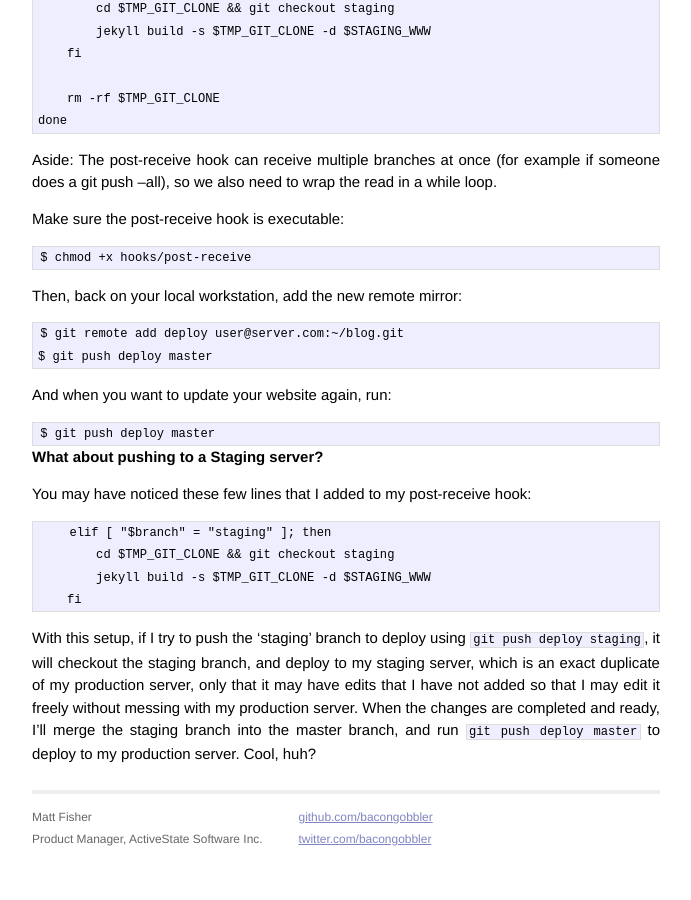
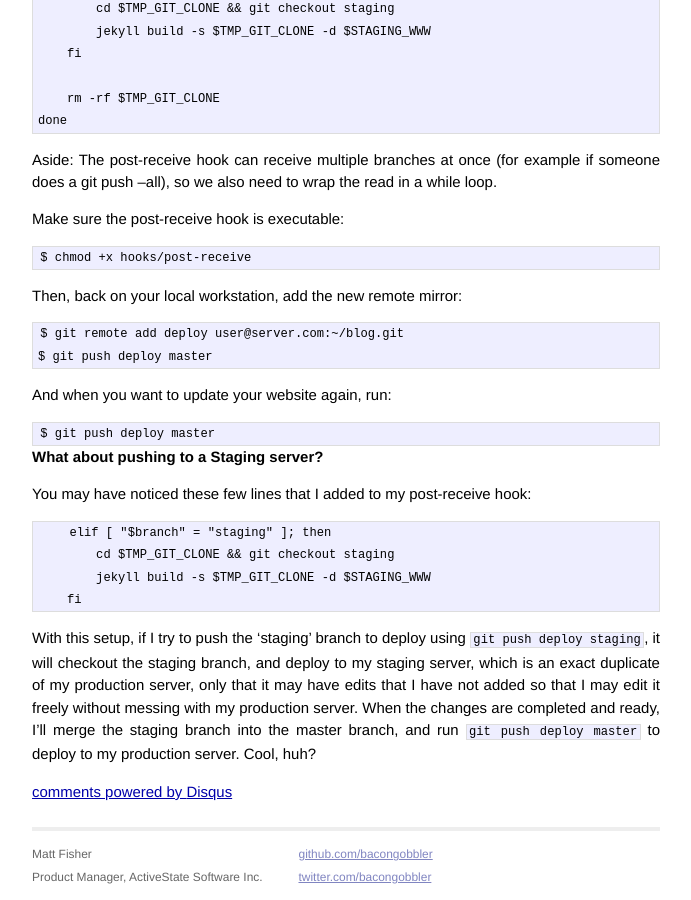
Before and after one commit to bacongobbler/bacongobbler.github.io, a Jekyll site: the page built from _posts/2013-07-05-blog-deployment-setup.md, in a window 1280 px wide and 900 px high, scrolled down 1371 px. Shown: the whole window, without its empty margins (294-985 px from the left). Built offline with Jekyll 4.4.1, drawn with Linux system fonts in a browser that asks for light colours; comment, search, counter and statistics services are not loaded; before the commit the page ends 2234 px from its top, so only the background shows below that; some of the changed lines change nothing that is shown.

Commit message:
add Disqus as the global comment system

```diff
--- a/_layouts/post.html
+++ b/_layouts/post.html
@@ -7,3 +7,19 @@
 <div class="post">
 {{ content }}
 </div>
+
+{% if page.comments %}
+    <div id="disqus_thread"></div>
+    <script type="text/javascript">
+        var disqus_shortname = 'bacongobbler'; // required: replace example with your forum shortname
+
+        /* * * DON'T EDIT BELOW THIS LINE * * */
+        (function() {
+            var dsq = document.createElement('script'); dsq.type = 'text/javascript'; dsq.async = true;
+            dsq.src = '//' + disqus_shortname + '.disqus.com/embed.js';
+            (document.getElementsByTagName('head')[0] || document.getElementsByTagName('body')[0]).appendChild(dsq);
+        })();
+    </script>
+    <noscript>Please enable JavaScript to view the <a href="http://disqus.com/?ref_noscript">comments powered by Disqus.</a></noscript>
+    <a href="http://disqus.com" class="dsq-brlink">comments powered by <span class="logo-disqus">Disqus</span></a>
+{% endif %}
--- a/_posts/2013-07-05-blog-deployment-setup.md
+++ b/_posts/2013-07-05-blog-deployment-setup.md
@@ -3,6 +3,7 @@
 title:  "My blog deployment workflow!"
 date:   2013-07-05 11:28
 categories: jekyll blog deployment
+comments: true
 ---
 
 My website lives within a git repository on [my private git site](http://git.bacongobbler.com/), and it was
```
